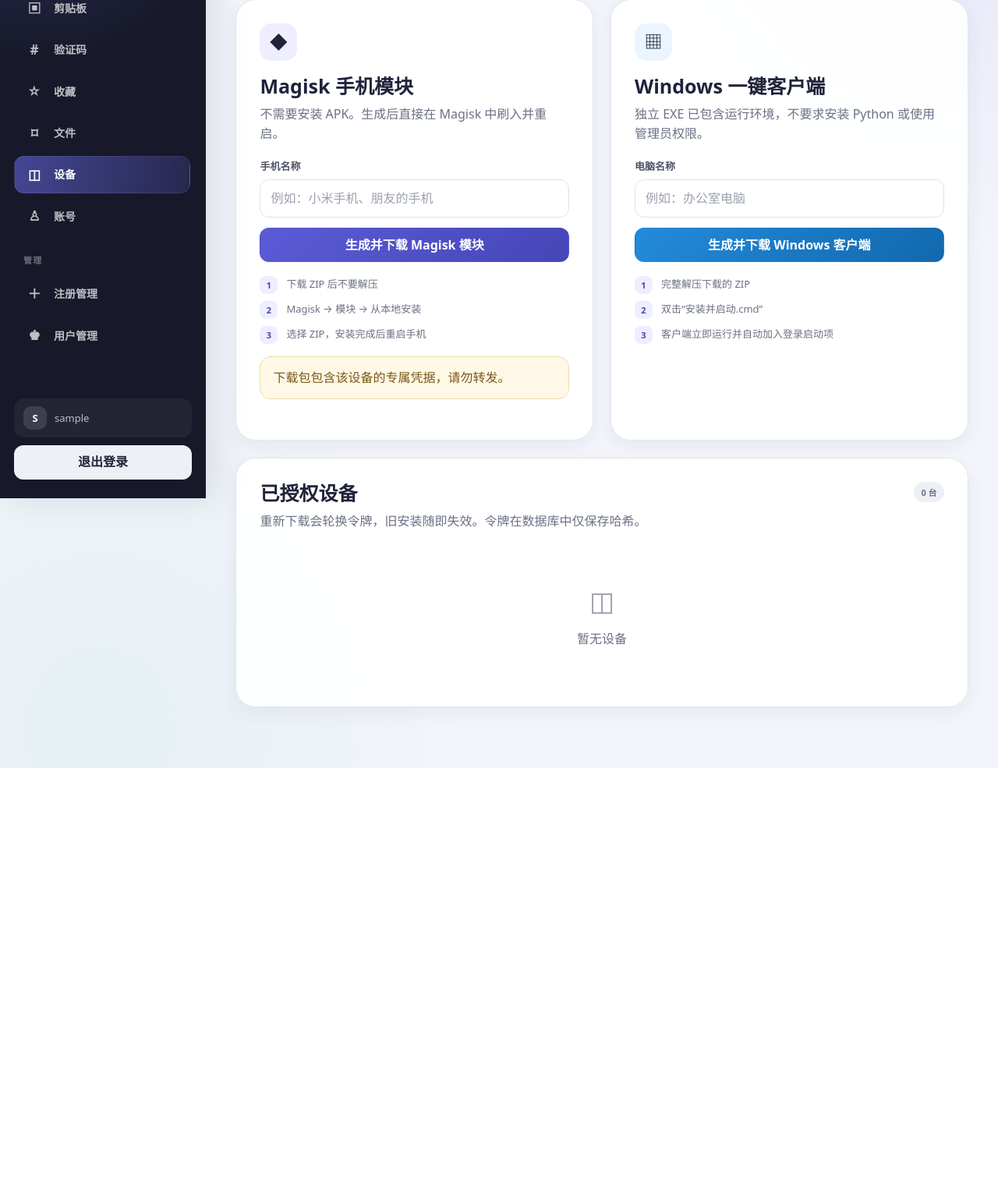
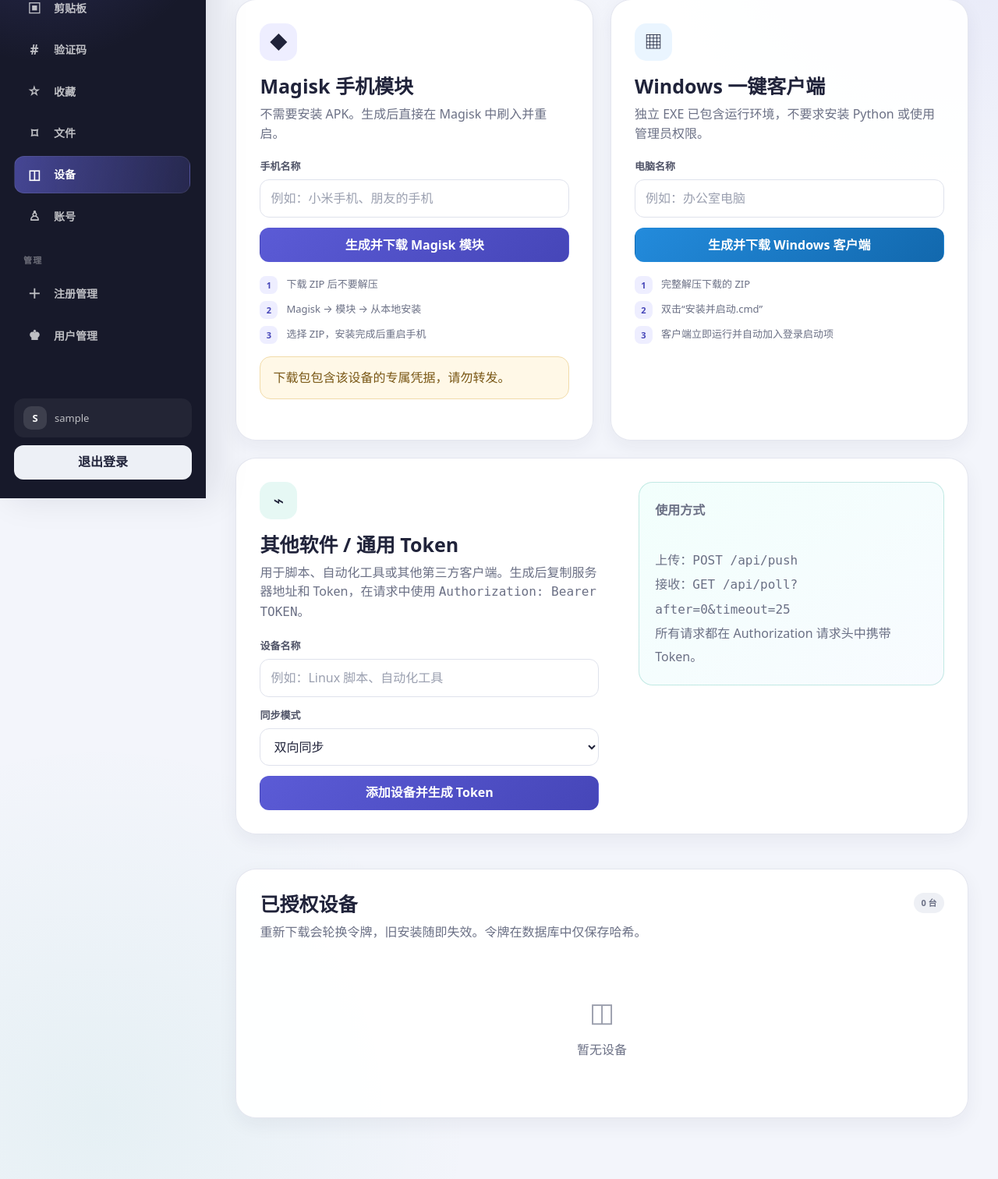
Before and after one commit to 2909272751/clipboard-sync, a Flask app: page /devices in a window 1280 px wide. Shown: the part 161-1673 px from the top of the page at 78% size. Before the commit the page ends 1146 px from the top, so only its background shows below. Run offline with Flask 3, Linux system fonts and the light colour scheme; the visitor is signed in with stand-in values (Sample User, id 1); data comes from the database, SQL or seed files in the repository; data that the repository does not hold is empty; parts of the project's set-up code (start-up, migrations or seed data) failed here and were passed over; some libraries are stand-ins or nearby versions.

Commit message:
Improve web loading and generic device tokens (#3)

```diff
--- a/compose.yaml
+++ b/compose.yaml
@@ -1,7 +1,7 @@
 services:
   clipsync:
     build: .
-    image: clipboard-sync:1.3.1
+    image: clipboard-sync:1.3.3
     restart: unless-stopped
     ports:
       - "${BIND_ADDRESS:-0.0.0.0}:${PORT:-5000}:5000"
--- a/server/app/app.py
+++ b/server/app/app.py
@@ -1,4 +1,4 @@
-import os, sqlite3, datetime, secrets, re, mimetypes
+import os, sqlite3, datetime, secrets, re, mimetypes, gzip
 import io
 import json
 import time
@@ -21,6 +21,7 @@
 app.secret_key = secret_key
 app.config.update(
     MAX_CONTENT_LENGTH=int(os.environ.get("MAX_UPLOAD_MB", "25")) * 1024 * 1024,
+    SEND_FILE_MAX_AGE_DEFAULT=31536000,
     SESSION_COOKIE_HTTPONLY=True,
     SESSION_COOKIE_SAMESITE="Lax",
     SESSION_COOKIE_SECURE=os.environ.get("COOKIE_SECURE", "0") == "1",
@@ -40,7 +41,7 @@
 UPLOAD_FOLDER = os.environ.get("UPLOAD_FOLDER", "/data/uploads")
 MAGISK_TEMPLATE_DIR = Path(os.environ.get("MAGISK_TEMPLATE_DIR", "/app/magisk-template"))
 WINDOWS_TEMPLATE_DIR = Path(os.environ.get("WINDOWS_TEMPLATE_DIR", "/app/windows-client"))
-APP_VERSION = "1.3.1"
+APP_VERSION = "1.3.3"
 MAGISK_VERSION = "1.3.0"
 WINDOWS_VERSION = "1.3.0"
 os.makedirs(UPLOAD_FOLDER, exist_ok=True)
@@ -77,6 +78,7 @@
     return value
 
 app.jinja_env.globals["csrf_token"] = csrf_token
+app.jinja_env.globals["app_version"] = APP_VERSION
 
 def format_timestamp(value):
     if not value:
@@ -110,12 +112,36 @@
     )
     if request.is_secure:
         response.headers.setdefault("Strict-Transport-Security", "max-age=31536000; includeSubDomains")
+    if request.endpoint == "static":
+        response.headers["Cache-Control"] = "public, max-age=31536000, immutable"
     if request.endpoint in {
         "admin_invites", "accept_invite", "create_magisk_module",
         "download_magisk_module", "create_windows_package", "download_windows_package",
+        "create_generic_device",
     }:
         response.headers["Cache-Control"] = "no-store, max-age=0"
         response.headers["Pragma"] = "no-cache"
+
+    accepts_gzip = "gzip" in request.headers.get("Accept-Encoding", "").lower()
+    compressible = response.mimetype in {
+        "text/html", "text/css", "text/javascript", "application/javascript",
+        "application/json", "application/manifest+json",
+    }
+    if (
+        accepts_gzip and compressible and request.method != "HEAD"
+        and response.status_code == 200 and not response.headers.get("Content-Encoding")
+    ):
+        response.direct_passthrough = False
+        payload = response.get_data()
+        if len(payload) >= 1024:
+            compressed = gzip.compress(payload, compresslevel=6)
+            if len(compressed) < len(payload):
+                response.set_data(compressed)
+                response.headers["Content-Encoding"] = "gzip"
+                response.headers["Content-Length"] = str(len(compressed))
+                response.headers.pop("ETag", None)
+                response.headers.pop("Accept-Ranges", None)
+                response.vary.add("Accept-Encoding")
     return response
 
 def shell_quote(value):
@@ -378,6 +404,12 @@
         c.execute("CREATE UNIQUE INDEX IF NOT EXISTS idx_sync_events_device_event ON sync_events(source_device_id,event_id) WHERE event_id IS NOT NULL")
         c.execute("CREATE INDEX IF NOT EXISTS idx_clips_user_created ON clips(user_id,created_ts DESC,id DESC)")
         c.execute("CREATE INDEX IF NOT EXISTS idx_codes_user_created ON codes(user_id,created_ts DESC,id DESC)")
+        c.execute("CREATE INDEX IF NOT EXISTS idx_clips_user_id_desc ON clips(user_id,id DESC)")
+        c.execute("CREATE INDEX IF NOT EXISTS idx_codes_user_id_desc ON codes(user_id,id DESC)")
+        c.execute("CREATE INDEX IF NOT EXISTS idx_clips_user_favorite_id ON clips(user_id,is_favorite,id DESC)")
+        c.execute("CREATE INDEX IF NOT EXISTS idx_codes_user_favorite_id ON codes(user_id,is_favorite,id DESC)")
+        c.execute("CREATE INDEX IF NOT EXISTS idx_files_user_id_desc ON files(user_id,id DESC)")
+        c.execute("CREATE INDEX IF NOT EXISTS idx_devices_user_id ON devices(user_id,id)")
         conn.commit()
 
 init_db()
@@ -424,6 +456,13 @@
     with get_db() as conn:
         conn.execute("SELECT 1").fetchone()
     return {"status": "ok", "version": APP_VERSION}
+
+@app.route('/service-worker')
+def service_worker():
+    response = send_from_directory(app.static_folder, "sw.js", mimetype="application/javascript")
+    response.headers["Cache-Control"] = "no-cache, max-age=0"
+    response.headers["Expires"] = "0"
+    return response
 
 @app.route('/setup', methods=['GET', 'POST'])
 def setup():
@@ -822,6 +861,9 @@
 @app.route('/devices')
 @login_required
 def devices():
+    return render_device_page()
+
+def load_device_rows():
     with get_db() as conn:
         rows = conn.execute(
             "SELECT id,name,platform,sync_mode,last_seen_at,last_sync_at,client_version,token_hash FROM devices WHERE user_id=?",
@@ -838,7 +880,40 @@
         )
         item['token_active'] = bool(row['token_hash'])
         device_rows.append(item)
-    return render_template("devices.html", rows=device_rows, user_id=session['user_id'])
+    return device_rows
+
+def render_device_page(new_generic_device=None):
+    return render_template(
+        "devices.html", rows=load_device_rows(), user_id=session['user_id'],
+        new_generic_device=new_generic_device,
+    )
+
+@app.route('/devices/generic-token', methods=['POST'])
+@login_required
+def create_generic_device():
+    device_name = validate_device_name(request.form.get('name'))
+    sync_mode = request.form.get('sync_mode', 'both')
+    if not device_name:
+        flash("设备名称不能为空，且不能超过80个字符")
+        return redirect('/devices')
+    if sync_mode not in {'both', 'send_only', 'receive_only'}:
+        abort(400)
+
+    token = secrets.token_hex(32)
+    with get_db() as conn:
+        cursor = conn.execute(
+            "INSERT INTO devices (user_id,name,token,token_hash,platform,sync_mode) VALUES (?,?,NULL,?,?,?)",
+            (session['user_id'], device_name, token_digest(token), 'generic', sync_mode),
+        )
+        device_id = cursor.lastrowid
+        conn.commit()
+
+    return render_device_page({
+        'id': device_id,
+        'name': device_name,
+        'token': token,
+        'server_url': get_public_base_url(),
+    })
 
 @app.route('/devices/<int:device_id>/sync-mode', methods=['POST'])
 @login_required
--- a/server/app/requirements.txt
+++ b/server/app/requirements.txt
@@ -1,3 +1,4 @@
 Flask==3.1.3
 Flask-SocketIO==5.6.1
 simple-websocket==1.1.0
+gunicorn==23.0.0
--- a/server/app/static/app.css
+++ b/server/app/static/app.css
@@ -351,15 +351,15 @@
     border-radius: var(--radius-lg);
     background: rgba(255,255,255,0.94);
     box-shadow: var(--shadow-sm);
-    animation: surface-enter 480ms cubic-bezier(.2,.75,.25,1) backwards;
+    animation: surface-enter 220ms cubic-bezier(.2,.75,.25,1) backwards;
 }
 
 .container > .card:nth-child(2),
-.page-grid > .card:nth-child(2) { animation-delay: 55ms; }
+.page-grid > .card:nth-child(2) { animation-delay: 20ms; }
 .container > .card:nth-child(3),
-.page-grid > .card:nth-child(3) { animation-delay: 100ms; }
+.page-grid > .card:nth-child(3) { animation-delay: 40ms; }
 .container > .card:nth-child(4),
-.page-grid > .card:nth-child(4) { animation-delay: 145ms; }
+.page-grid > .card:nth-child(4) { animation-delay: 60ms; }
 
 .card-compact {
     padding: 20px;
@@ -953,6 +955,65 @@
 
 .install-card.windows .install-icon {
     background: var(--info-soft);
+}
+
+.install-icon.generic {
+    background: var(--accent-soft);
+}
+
+.generic-token-layout {
+    display: grid;
+    grid-template-columns: minmax(0, 1fr) minmax(300px, 0.9fr);
+    align-items: start;
+    gap: clamp(22px, 4vw, 52px);
+}
+
+.token-help {
+    min-width: 0;
+}
+
+.token-result,
+.token-placeholder {
+    padding: 20px;
+    border: 1px solid rgba(15, 159, 135, 0.22);
+    border-radius: var(--radius);
+    background: linear-gradient(145deg, #f2fffc, #f8fbff);
+}
+
+.token-result p {
+    margin: 6px 0 18px;
+    color: var(--muted);
+    font-size: 13px;
+}
+
+.token-value {
+    margin: 6px 0 10px;
+    padding: 11px 13px;
+    border: 1px solid var(--line);
+    border-radius: 12px;
+    background: #fff;
+    font: 600 13px/1.5 ui-monospace, SFMono-Regular, Consolas, monospace;
+    overflow-wrap: anywhere;
+    user-select: all;
+}
+
+.token-secret {
+    color: var(--primary-strong);
+}
+
+.token-field-label {
+    display: block;
+    margin-top: 18px;
+}
+
+.token-placeholder {
+    color: var(--muted);
+    line-height: 1.9;
+}
+
+.token-placeholder code,
+.generic-token-card code {
+    overflow-wrap: anywhere;
 }
 
 .steps {
@@ -1206,22 +1271,6 @@
     to { opacity: 1; transform: translate(-50%, 0) scale(1); }
 }
 
-@view-transition {
-    navigation: auto;
-}
-
-::view-transition-old(root) {
-    animation: 120ms ease-out both fade-out;
-}
-
-::view-transition-new(root) {
-    animation: 240ms cubic-bezier(.2,.75,.25,1) both page-enter;
-}
-
-@keyframes fade-out {
-    to { opacity: 0; }
-}
-
 @media (max-width: 1180px) {
     .filter-grid {
         grid-template-columns: repeat(4, minmax(0,1fr));
--- a/server/app/templates/base.html
+++ b/server/app/templates/base.html
@@ -6,13 +6,13 @@
     <meta name="theme-color" content="#17192a">
     <title>{% block title %}同步中心{% endblock %} · Clipboard Sync</title>
     <meta name="csrf-token" content="{{ csrf_token() }}">
-    <link rel="stylesheet" href="{{ url_for('static', filename='app.css') }}">
-    <link rel="manifest" href="/static/manifest.json">
+    <link rel="stylesheet" href="{{ url_for('static', filename='app.css', v=app_version) }}">
+    <link rel="manifest" href="{{ url_for('static', filename='manifest.json', v=app_version) }}">
     <meta name="apple-mobile-web-app-capable" content="yes">
     <meta name="apple-mobile-web-app-status-bar-style" content="black-translucent">
     <meta name="mobile-web-app-capable" content="yes">
-    <link rel="icon" type="image/png" sizes="192x192" href="/static/icon-192.png">
-    <link rel="apple-touch-icon" href="/static/icon-192.png">
+    <link rel="icon" type="image/png" sizes="192x192" href="{{ url_for('static', filename='icon-192.png', v=app_version) }}">
+    <link rel="apple-touch-icon" href="{{ url_for('static', filename='icon-192.png', v=app_version) }}">
 </head>
 <body class="{% if session.user_id %}app-body{% else %}auth-body{% endif %}">
     <a class="skip-link" href="#main-content">跳到主要内容</a>
@@ -183,7 +183,17 @@
             else showToast('删除失败，请稍后重试');
         }
 
-        if ('serviceWorker' in navigator) navigator.serviceWorker.register('/static/sw.js');
+        if ('serviceWorker' in navigator) {
+            navigator.serviceWorker.getRegistrations()
+                .then(registrations => Promise.all(
+                    registrations
+                        .filter(registration => new URL(registration.scope).pathname.startsWith('/static/'))
+                        .map(registration => registration.unregister())
+                ))
+                .finally(() => navigator.serviceWorker.register(
+                    '/service-worker', {scope: '/', updateViaCache: 'none'}
+                ));
+        }
     </script>
 </body>
 </html>
--- a/server/app/templates/devices.html
+++ b/server/app/templates/devices.html
@@ -29,6 +29,42 @@
             <button type="submit" class="btn btn-info btn-block">生成并下载 Windows 客户端</button>
         </form>
         <ol class="steps"><li>完整解压下载的 ZIP</li><li>双击“安装并启动.cmd”</li><li>客户端立即运行并自动加入登录启动项</li></ol>
+    </section>
+
+    <section class="card span-12 generic-token-card">
+        <div class="generic-token-layout">
+            <div>
+                <div class="install-icon generic" aria-hidden="true">⌁</div>
+                <h2 class="card-title">其他软件 / 通用 Token</h2>
+                <p class="card-description">用于脚本、自动化工具或其他第三方客户端。生成后复制服务器地址和 Token，在请求中使用 <code>Authorization: Bearer TOKEN</code>。</p>
+                <form action="/devices/generic-token" method="post" class="form-stack">
+                    <input type="hidden" name="csrf_token" value="{{ csrf_token() }}">
+                    <label><span class="field-label">设备名称</span><input type="text" name="name" maxlength="80" placeholder="例如：Linux 脚本、自动化工具" required></label>
+                    <label><span class="field-label">同步模式</span><select name="sync_mode">
+                        <option value="both">双向同步</option>
+                        <option value="send_only">仅发送</option>
+                        <option value="receive_only">仅接收</option>
+                    </select></label>
+                    <button type="submit" class="btn btn-primary btn-block">添加设备并生成 Token</button>
+                </form>
+            </div>
+            <div class="token-help">
+                {% if new_generic_device %}
+                <div class="token-result" role="status">
+                    <strong>{{ new_generic_device.name }} 已添加</strong>
+                    <p>Token 只显示这一次，请立即复制并妥善保存。服务器只保存它的哈希值。</p>
+                    <span class="field-label">服务器地址</span>
+                    <div class="token-value" id="generic-server-url">{{ new_generic_device.server_url }}</div>
+                    <button type="button" class="btn btn-soft btn-sm" onclick="copyText(document.getElementById('generic-server-url').textContent)">复制服务器地址</button>
+                    <span class="field-label token-field-label">设备 Token</span>
+                    <div class="token-value token-secret" id="generic-device-token">{{ new_generic_device.token }}</div>
+                    <button type="button" class="btn btn-primary btn-sm" onclick="copyText(document.getElementById('generic-device-token').textContent)">复制 Token</button>
+                </div>
+                {% else %}
+                <div class="notice token-placeholder"><strong>使用方式</strong><br>上传：<code>POST /api/push</code><br>接收：<code>GET /api/poll?after=0&amp;timeout=25</code><br>所有请求都在 Authorization 请求头中携带 Token。</div>
+                {% endif %}
+            </div>
+        </div>
     </section>
 
     <section class="card span-12">
```
Also changed, not shown: other parts of server/app/static/app.css (+26 -16 lines), server/app/static/sw.js (+30 -9 lines), tests/test_public_release.py (+60 -3 lines), README.md, server/app/static/manifest.json, 2 other files.
